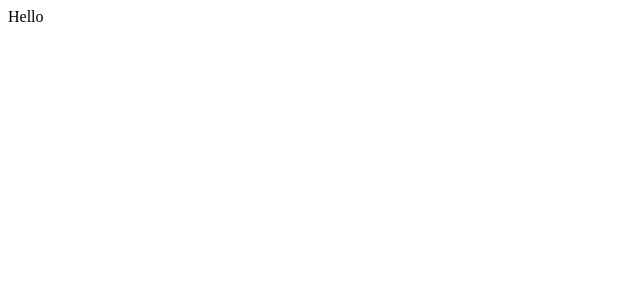
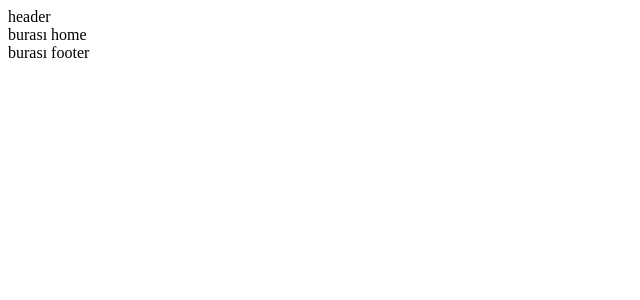
Before and after one commit to muratavci05/ReactJS-NasaAPP-API, a React (Create React App) app: page / in a window 1280 px wide. Shown: the top 300 px of the page, without its empty margins (0-640 px from the left). Built offline with nearby package versions, Linux system fonts and the light colour scheme.

Commit message:
page,component

```diff
--- a/package.json
+++ b/package.json
@@ -8,6 +8,7 @@
     "@testing-library/user-event": "^13.5.0",
     "react": "^18.2.0",
     "react-dom": "^18.2.0",
+    "react-router-dom": "^6.4.4",
     "react-scripts": "5.0.1",
     "web-vitals": "^2.1.4"
   },
--- a/src/App.js
+++ b/src/App.js
@@ -1,10 +1,26 @@
+import React from "react";
+import { BrowserRouter,
+  Routes,
+  Route,
+}
+  from "react-router-dom";
+  import Home from "./Page/Home.js";
+  import Header from "./components/header.js";
+  import Footer from "./components/footer.js";
+import NasaData from "./components/nasaData.js";
 
 
 function App() {
   return (
-    <div className="App">
-     Hello
-    </div>
+    <BrowserRouter>
+    <Header/>
+    <Routes>
+      <Route path="/" element={<Home/>}/>
+      <Route path="/nasa-photo" element={<NasaData/>}/>
+    </Routes>
+
+    <Footer/>
+    </BrowserRouter>
   );
 }
 
--- /dev/null
+++ b/src/Page/Home.js
@@ -0,0 +1,23 @@
+import React from "react";
+import Main from "../components/index.js";
+import NasaData from "../components/nasaData.js";
+
+
+const Home = () => {
+
+    return(
+        <React.Fragment>
+            <div>
+                <Main/>
+
+            </div>
+            <div>
+
+
+            </div>
+
+        </React.Fragment>
+    )
+}
+
+export default Home;
--- /dev/null
+++ b/src/components/footer.js
@@ -0,0 +1,13 @@
+import React from "react";
+
+
+const Footer =()=>{
+
+    return(
+        <React.Fragment>
+            burası footer
+        </React.Fragment>
+    )
+}
+
+export default Footer;
--- /dev/null
+++ b/src/components/header.js
@@ -0,0 +1,14 @@
+import React from "react";
+
+const Header = () => {
+
+    return(
+        <React.Fragment>
+            <div>
+                header
+            </div>
+        </React.Fragment>
+    )
+}
+
+export default Header;
--- /dev/null
+++ b/src/components/index.js
@@ -0,0 +1,16 @@
+import React from "react";
+
+
+const Main = () => {
+
+    return(
+        <React.Fragment>
+            <div>
+                burası home
+            </div>
+        </React.Fragment>
+
+    )
+}
+
+export default Main;
--- /dev/null
+++ b/src/components/nasaData.js
@@ -0,0 +1,42 @@
+import React,{useState,useEffect} from "react";
+
+
+const NasaData = () =>{
+
+const [photoData, setPhotoData]=useState(null);
+
+
+useEffect(()=>{
+    fetchPhoto();
+    async function fetchPhoto(){
+        const res = await fetch(
+            `https://api.nasa.gov/planetary/apod?api_key=Djvk0izcCaS7jkIWmRyhXx01lm7fLOvXnWdVoG5O`
+
+        );
+
+
+        const data = await res.json();
+        setPhotoData(data);
+        console.log(data)
+    }
+},[]);
+
+if (!photoData) return <div/>;
+
+
+
+    return(
+        <React.Fragment>
+            <div>
+                <img src={photoData.url}
+                alt={photoData.data}
+                />
+            </div>
+            <h1>{photoData.title}</h1>
+            <h3>{photoData.explanation}</h3>
+            <h2>{photoData.hdurl}</h2>
+        </React.Fragment>
+    )
+}
+
+export default NasaData;
```
Also changed, not shown: 1 other file (tests, documents, lock files or other folders).
